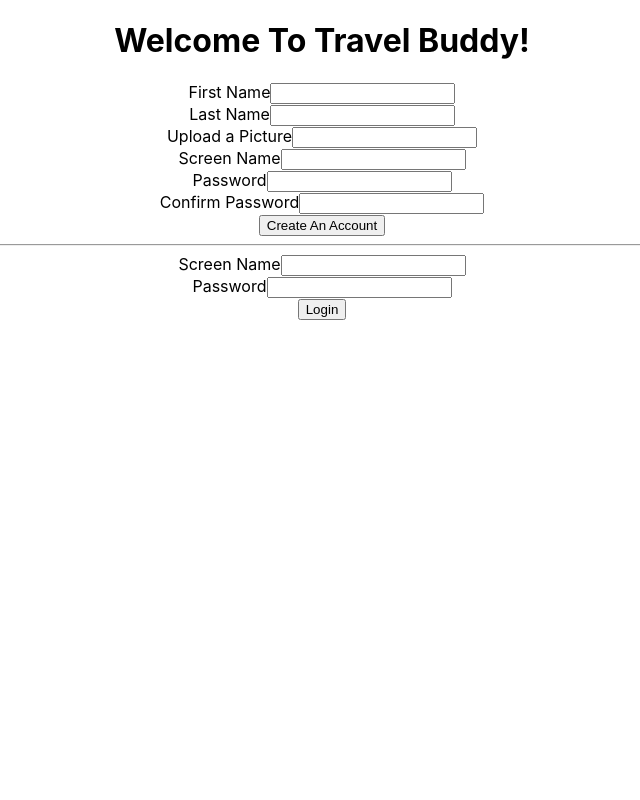
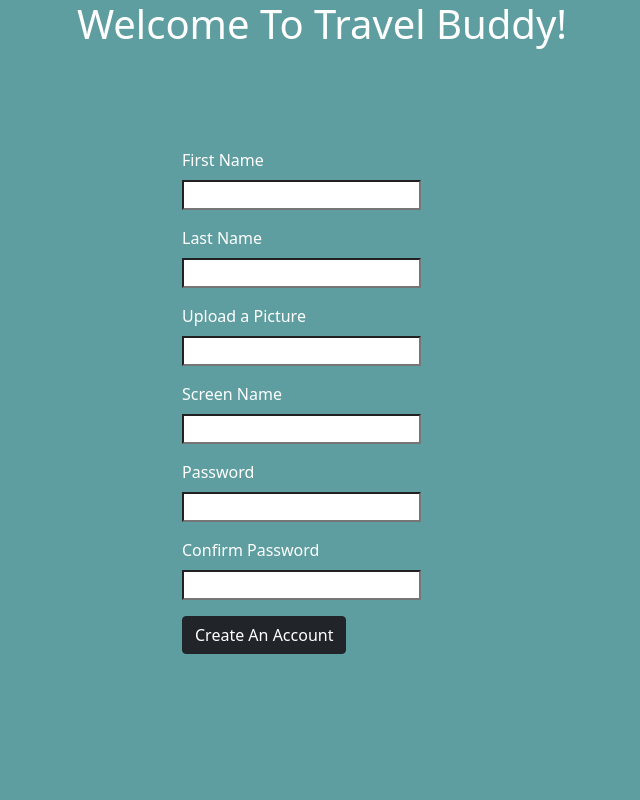
Before and after one commit to whitchakara/travelBuddy, a React (Create React App) app in the folder client/: page / in a window 1280 px wide. Shown: the top 800 px of the page, without its empty margins (318-958 px from the left). Built offline with nearby package versions, Linux system fonts and the light colour scheme.

Commit message:
started login and reg styling

```diff
--- a/client/src/App.css
+++ b/client/src/App.css
@@ -1,19 +1,31 @@
-.App {
+/* .App {
   text-align: center;
-}
-
-.App-logo {
-  height: 40vmin;
-  pointer-events: none;
-}
-
+} */
+/* body {
+  background-color: black;
+} */
 @media (prefers-reduced-motion: no-preference) {
   .App-logo {
     animation: App-logo-spin infinite 20s linear;
   }
 }
-
-.App-header {
+h1 {
+  text-align: center;
+}
+hr {
+  width:50px;
+}
+*{
+  background-color: cadetblue;
+  color: white;
+}
+input{
+  background-color: white;
+}
+.reg-form {
+  margin: 100px 500px;
+}
+/* .App-header {
   background-color: #282c34;
   min-height: 100vh;
   display: flex;
@@ -22,17 +34,17 @@
   justify-content: center;
   font-size: calc(10px + 2vmin);
   color: white;
-}
+} */
 
-.App-link {
+/* .App-link {
   color: #61dafb;
-}
+} */
 
-@keyframes App-logo-spin {
+/* @keyframes App-logo-spin {
   from {
     transform: rotate(0deg);
   }
   to {
     transform: rotate(360deg);
   }
-}
+} */
--- a/client/src/components/Login.js
+++ b/client/src/components/Login.js
@@ -1,7 +1,7 @@
 import React,{useState} from "react";
 import axios from "axios";
 import { navigate } from "@reach/router";
-
+import 'bootstrap/dist/css/bootstrap.min.css';
 
 const Login = ()=> {
     // const[firstName, setFirstName] = useState("");
@@ -48,7 +48,7 @@ const Login = ()=> {
 
     return(
         <div>
-            <form onSubmit = {newSubmitHandler}>
+            <form  className="reg-form"onSubmit = {newSubmitHandler}>
             {errors.map((err,index)=> <p key={index}>{err}</p>)}
                 {/* <div>
                     <label>First Name</label>
@@ -62,15 +62,15 @@ const Login = ()=> {
                     <label>Upload a Picture</label>
                     <input onChange={(e) => setImageUrl(e.target.value)} name="imageUrl" value={imageUrl}/>
                 </div> */}
-                <div>
-                    <label>Screen Name</label>
-                    <input onChange={(e) => setScreenName(e.target.value)} name="screenName" value={screenName}/>
+                <div className="mb-3">
+                    <label className="form-label">Screen Name</label><br/>
+                    <input  onChange={(e) => setScreenName(e.target.value)} name="screenName" value={screenName}/>
                 </div>
-                <div>
-                    <label>Password</label>
-                    <input onChange={(e) => setPassword(e.target.value)} name="password" value={password}/>
+                <div class="mb-3">
+                    <label className="form-label">Password</label><br/>
+                    <input  onChange={(e) => setPassword(e.target.value)} name="password" value={password}/>
                 </div>
-                <button>Login</button>
+                <button type="button" className="btn btn-dark" >Login</button>
             </form>
 
         </div>
--- a/client/src/components/Registration.js
+++ b/client/src/components/Registration.js
@@ -50,33 +50,33 @@ const AddTraveler = ()=> {
 
     return(
         <div>
-            <form onSubmit = {newSubmitHandler}>
+            <form  className ="reg-form" onSubmit = {newSubmitHandler}>
             {errors.map((err,index)=> <p key={index}>{err}</p>)}
-                <div>
-                    <label>First Name</label>
-                    <input onChange={(e) => setFirstName(e.target.value)} name="firstName" value={firstName}/>
+                <div className="mb-3">
+                    <label className="form-label" >First Name</label><br/>
+                    <input  onChange={(e) => setFirstName(e.target.value)} name="firstName" value={firstName}/>
                 </div>
-                <div>
-                    <label>Last Name</label>
-                    <input onChange={(e) => setLastName(e.target.value)} name="lastName" value={lastName}/>
+                <div className="mb-3">
+                    <label className="form-label">Last Name</label><br/>
+                    <input  onChange={(e) => setLastName(e.target.value)} name="lastName" value={lastName}/>
                 </div>
-                <div>
-                    <label>Upload a Picture</label>
-                    <input onChange={(e) => setImageUrl(e.target.value)} name="imageUrl" value={imageUrl}/>
+                <div className="mb-3">
+                    <label className="form-label">Upload a Picture</label><br/>
+                    <input  onChange={(e) => setImageUrl(e.target.value)} name="imageUrl" value={imageUrl}/>
                 </div>
-                <div>
-                    <label>Screen Name</label>
-                    <input onChange={(e) => setScreenName(e.target.value)} name="screenName" value={screenName}/>
+                <div className="mb-3">
+                    <label className="form-label">Screen Name</label><br/>
+                    <input  onChange={(e) => setScreenName(e.target.value)} name="screenName" value={screenName}/>
                 </div>
-                <div>
-                    <label>Password</label>
-                    <input onChange={(e) => setPassword(e.target.value)} name="password" value={password}/>
+                <div className="mb-3">
+                    <label className="form-label">Password</label><br/>
+                    <input  onChange={(e) => setPassword(e.target.value)} name="password" value={password}/>
                 </div>
-                <div>
-                    <label> Confirm Password</label>
+                <div className="mb-3">
+                    <label className="form-label"> Confirm Password</label> <br/>
                     <input onChange={(e) => setConfirmPassword(e.target.value)} name="confirmPassword" value={confirmPassword}/>
                 </div>
-                <button>Create An Account</button>
+                <button type="button" class="btn btn-dark">Create An Account</button>
             </form>
 
         </div>
```
